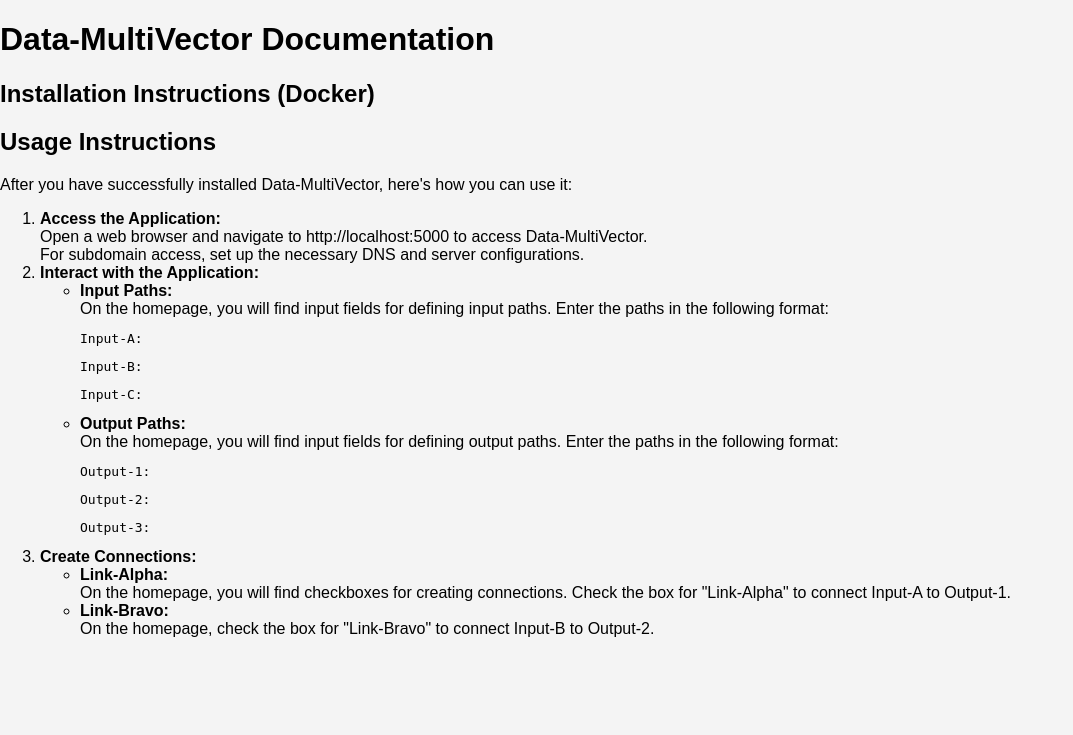
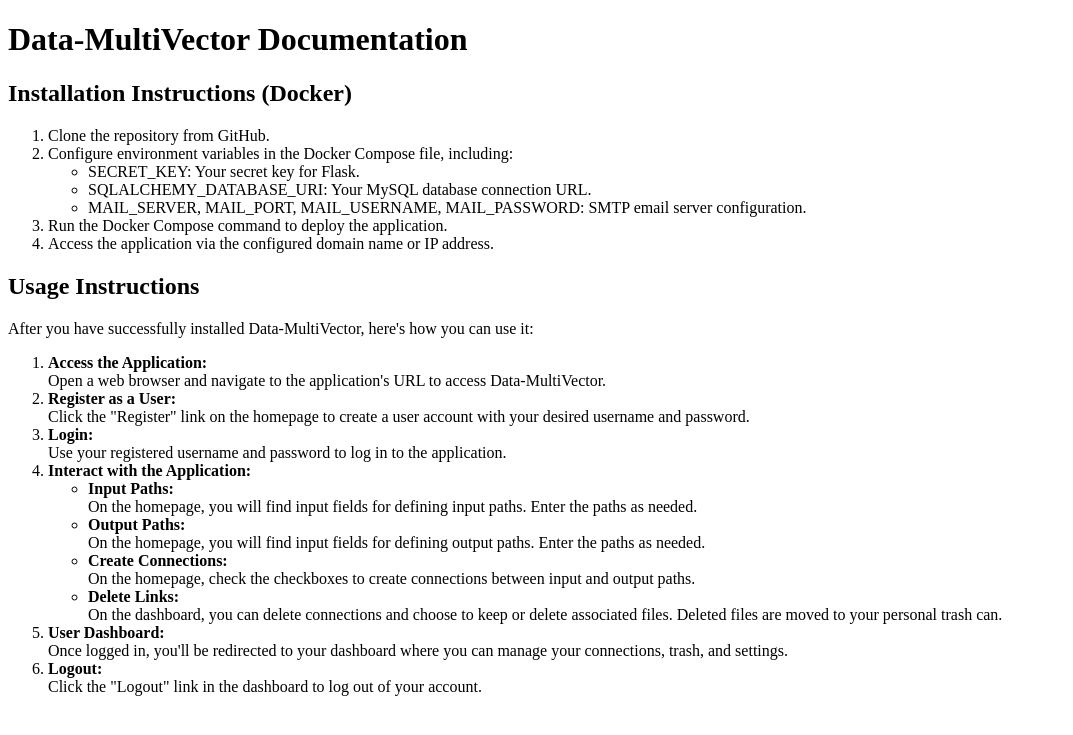
Before and after one commit to curtalfrey/Data-MultiVector, a Flask app: template templates/documentation.html in a window 1280 px wide. Shown: the top 735 px of the page, without its empty margins (0-1073 px from the left). Run offline with Flask 3, Linux system fonts and the light colour scheme; the template is opened without the code that fills it, so the values that code supplies are empty.

Commit message:
Update documentation.html

```diff
--- a/templates/documentation.html
+++ b/templates/documentation.html
@@ -1,54 +1,61 @@
+<!-- documentation.html -->
+
 <!DOCTYPE html>
 <html>
 <head>
     <title>Data-MultiVector - Documentation</title>
-    <link rel="stylesheet" href="{{ url_for('static', filename='styles.css') }}">
 </head>
 <body>
     <h1>Data-MultiVector Documentation</h1>
 
     <h2>Installation Instructions (Docker)</h2>
     <ol>
-        <!-- ... (previous installation steps remain the same) ... -->
+        <li>Clone the repository from GitHub.</li>
+        <li>Configure environment variables in the Docker Compose file, including:</li>
+        <ul>
+            <li>SECRET_KEY: Your secret key for Flask.</li>
+            <li>SQLALCHEMY_DATABASE_URI: Your MySQL database connection URL.</li>
+            <li>MAIL_SERVER, MAIL_PORT, MAIL_USERNAME, MAIL_PASSWORD: SMTP email server configuration.</li>
+        </ul>
+        <li>Run the Docker Compose command to deploy the application.</li>
+        <li>Access the application via the configured domain name or IP address.</li>
     </ol>
 
     <h2>Usage Instructions</h2>
     <p>After you have successfully installed Data-MultiVector, here's how you can use it:</p>
     <ol>
         <li><strong>Access the Application:</strong><br>
-            Open a web browser and navigate to http://localhost:5000 to access Data-MultiVector.<br>
-            For subdomain access, set up the necessary DNS and server configurations.
+            Open a web browser and navigate to the application's URL to access Data-MultiVector.
+        </li>
+        <li><strong>Register as a User:</strong><br>
+            Click the "Register" link on the homepage to create a user account with your desired username and password.
+        </li>
+        <li><strong>Login:</strong><br>
+            Use your registered username and password to log in to the application.
         </li>
         <li><strong>Interact with the Application:</strong><br>
             <ul>
                 <li><strong>Input Paths:</strong><br>
-                    On the homepage, you will find input fields for defining input paths. Enter the paths in the following format:
-                    <pre><code>Input-A:</code></pre>
-                    <pre><code>Input-B:</code></pre>
-                    <pre><code>Input-C:</code></pre>
-                    <!-- Continue for Input-D to Input-J -->
+                    On the homepage, you will find input fields for defining input paths. Enter the paths as needed.
                 </li>
                 <li><strong>Output Paths:</strong><br>
-                    On the homepage, you will find input fields for defining output paths. Enter the paths in the following format:
-                    <pre><code>Output-1:</code></pre>
-                    <pre><code>Output-2:</code></pre>
-                    <pre><code>Output-3:</code></pre>
-                    <!-- Continue for Output-4 to Output-10 -->
+                    On the homepage, you will find input fields for defining output paths. Enter the paths as needed.
+                </li>
+                <li><strong>Create Connections:</strong><br>
+                    On the homepage, check the checkboxes to create connections between input and output paths.
+                </li>
+                <li><strong>Delete Links:</strong><br>
+                    On the dashboard, you can delete connections and choose to keep or delete associated files.
+                    Deleted files are moved to your personal trash can.
                 </li>
             </ul>
         </li>
-        <li><strong>Create Connections:</strong><br>
-            <ul>
-                <li><strong>Link-Alpha:</strong><br>
-                    On the homepage, you will find checkboxes for creating connections. Check the box for "Link-Alpha" to connect Input-A to Output-1.
-                </li>
-                <li><strong>Link-Bravo:</strong><br>
-                    On the homepage, check the box for "Link-Bravo" to connect Input-B to Output-2.
-                </li>
-                <!-- Continue for Link-Charlie to Link-Juliett -->
-            </ul>
+        <li><strong>User Dashboard:</strong><br>
+            Once logged in, you'll be redirected to your dashboard where you can manage your connections, trash, and settings.
         </li>
-        <!-- ... (other usage instructions remain the same) ... -->
+        <li><strong>Logout:</strong><br>
+            Click the "Logout" link in the dashboard to log out of your account.
+        </li>
     </ol>
 
 </body>
```
